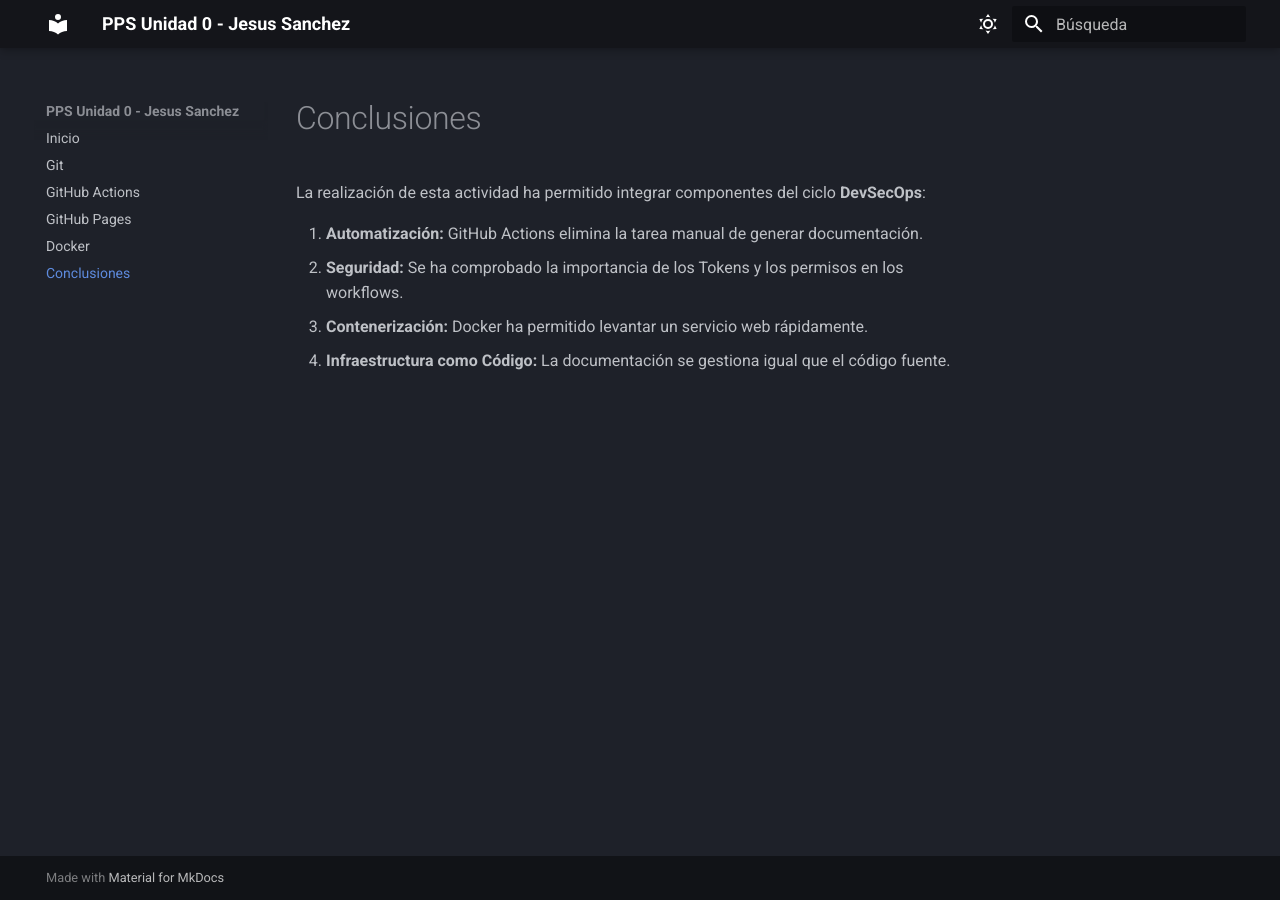
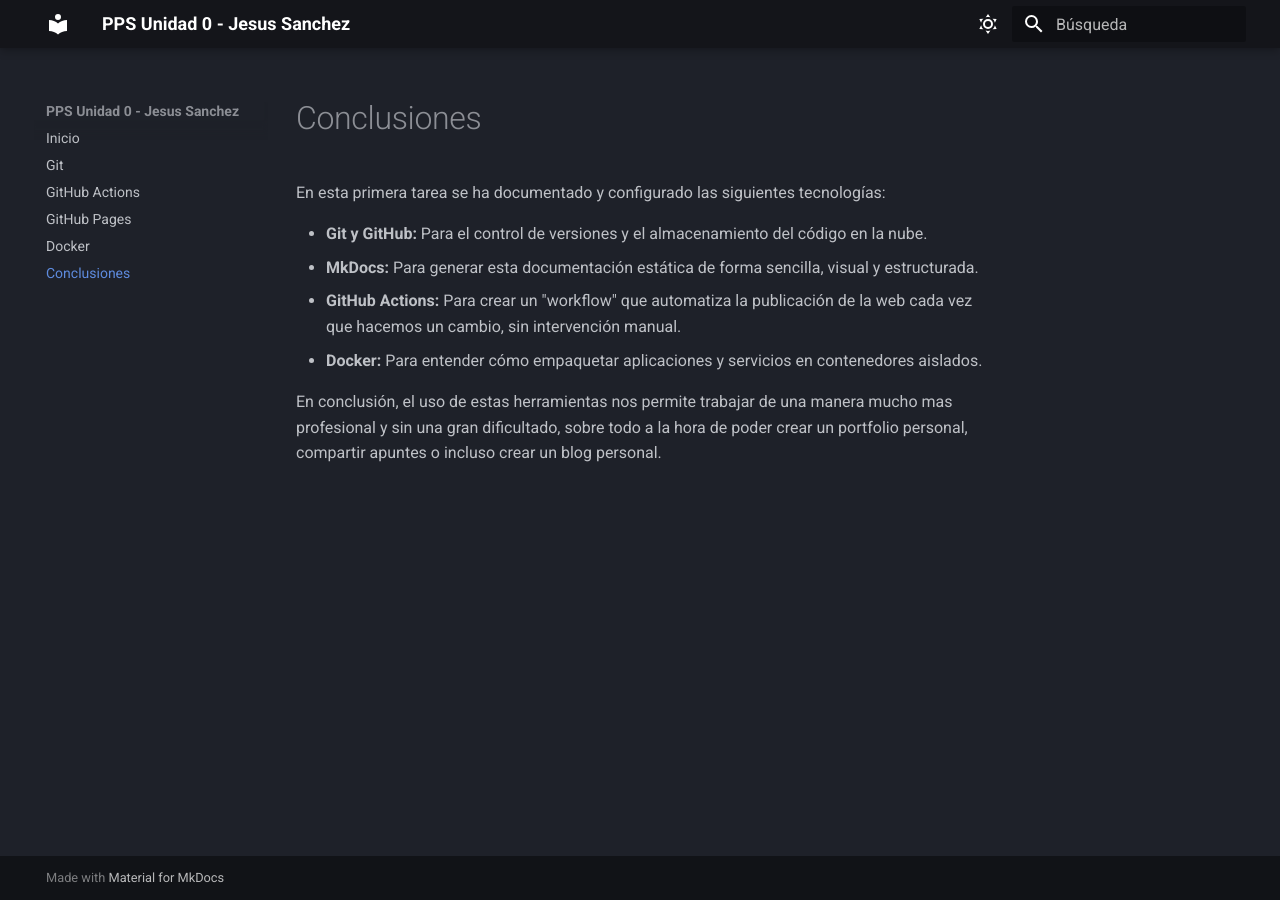
Before and after one commit to Marruch0/PPS-Unidad0-Tarea-Jesus_Sanchez, an MkDocs documentation site: the page built from docs/conclusiones.md, in a window 1280 px wide. Built offline with MkDocs 1.6.1 and Material for MkDocs 9.7.7, drawn with Linux system fonts in a browser that asks for light colours.

Commit message:
conclusiones.md

```diff
--- a/docs/conclusiones.md
+++ b/docs/conclusiones.md
@@ -1,8 +1,9 @@
 # Conclusiones
+En esta primera tarea se ha documentado y configurado las siguientes tecnologías:
 
-La realización de esta actividad ha permitido integrar componentes del ciclo **DevSecOps**:
+* **Git y GitHub:** Para el control de versiones y el almacenamiento del código en la nube.
+* **MkDocs:** Para generar esta documentación estática de forma sencilla, visual y estructurada.
+* **GitHub Actions:** Para crear un "workflow" que automatiza la publicación de la web cada vez que hacemos un cambio, sin intervención manual.
+* **Docker:** Para entender cómo empaquetar aplicaciones y servicios en contenedores aislados.
 
-1. **Automatización:** GitHub Actions elimina la tarea manual de generar documentación.
-2. **Seguridad:** Se ha comprobado la importancia de los Tokens y los permisos en los workflows.
-3. **Contenerización:** Docker ha permitido levantar un servicio web rápidamente.
-4. **Infraestructura como Código:** La documentación se gestiona igual que el código fuente.
+En conclusión, el uso de estas herramientas nos permite trabajar de una manera mucho mas profesional y sin una gran dificultado, sobre todo a la hora de poder crear un portfolio personal, compartir apuntes o incluso crear un blog personal.
```
